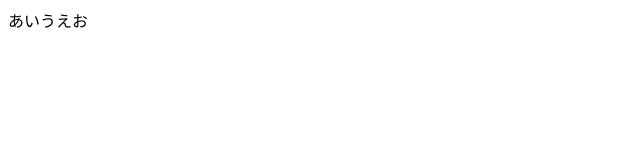
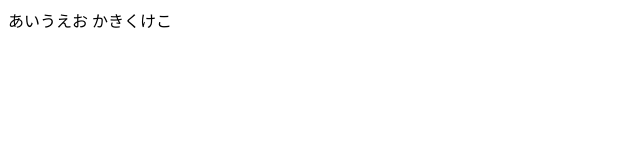
Before and after one commit to erikerik9/first-Test, a plain HTML site: page index.html in a window 1280 px wide. Shown: the full height of the page, 0-640 px from the left. Drawn offline with Linux system fonts and the light colour scheme.

Commit message:
テスト02

```diff
--- a/index.html
+++ b/index.html
@@ -6,5 +6,6 @@
 </head>
 <body>
 あいうえお
+かきくけこ
 </body>
 </html>
```
